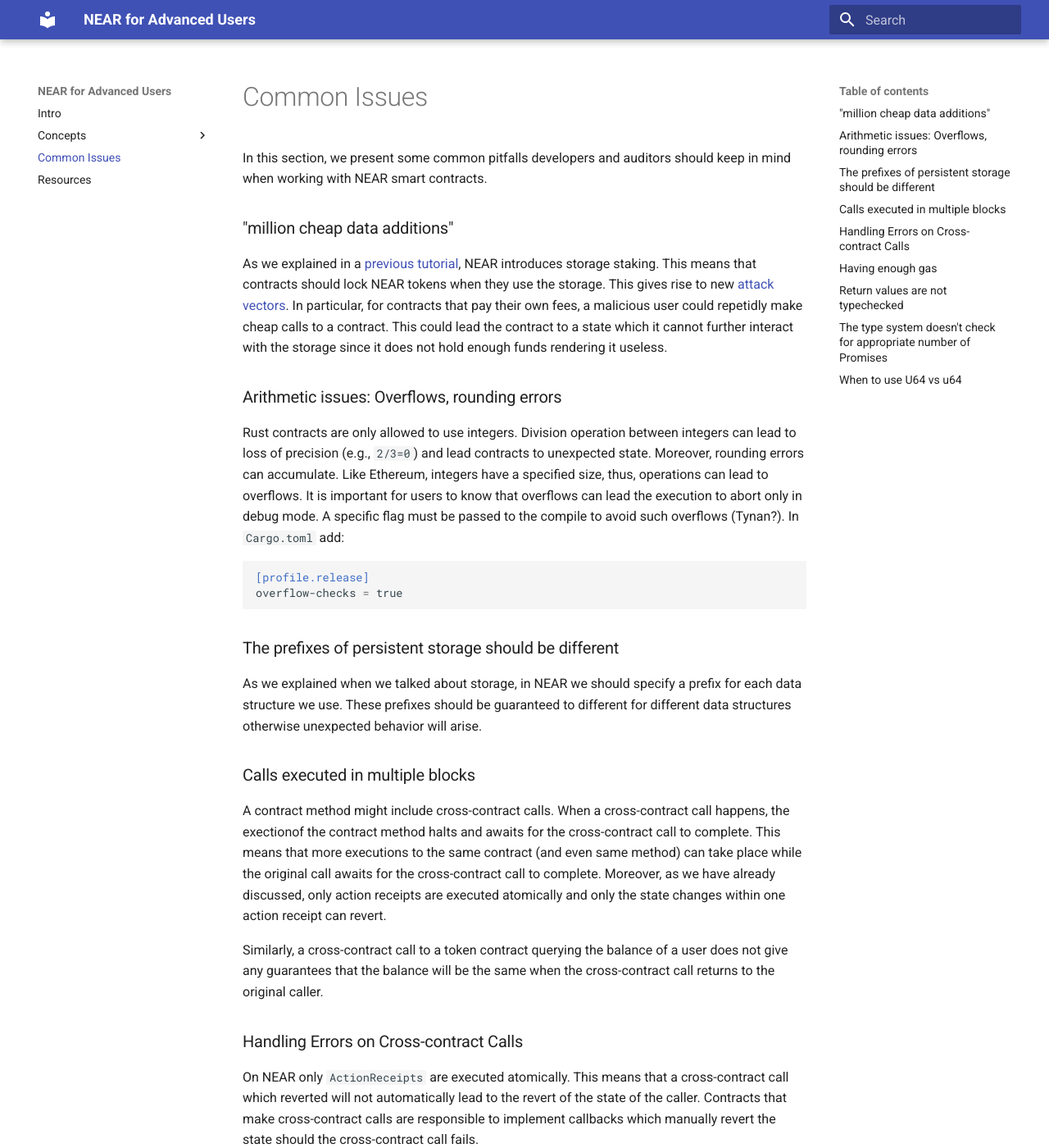
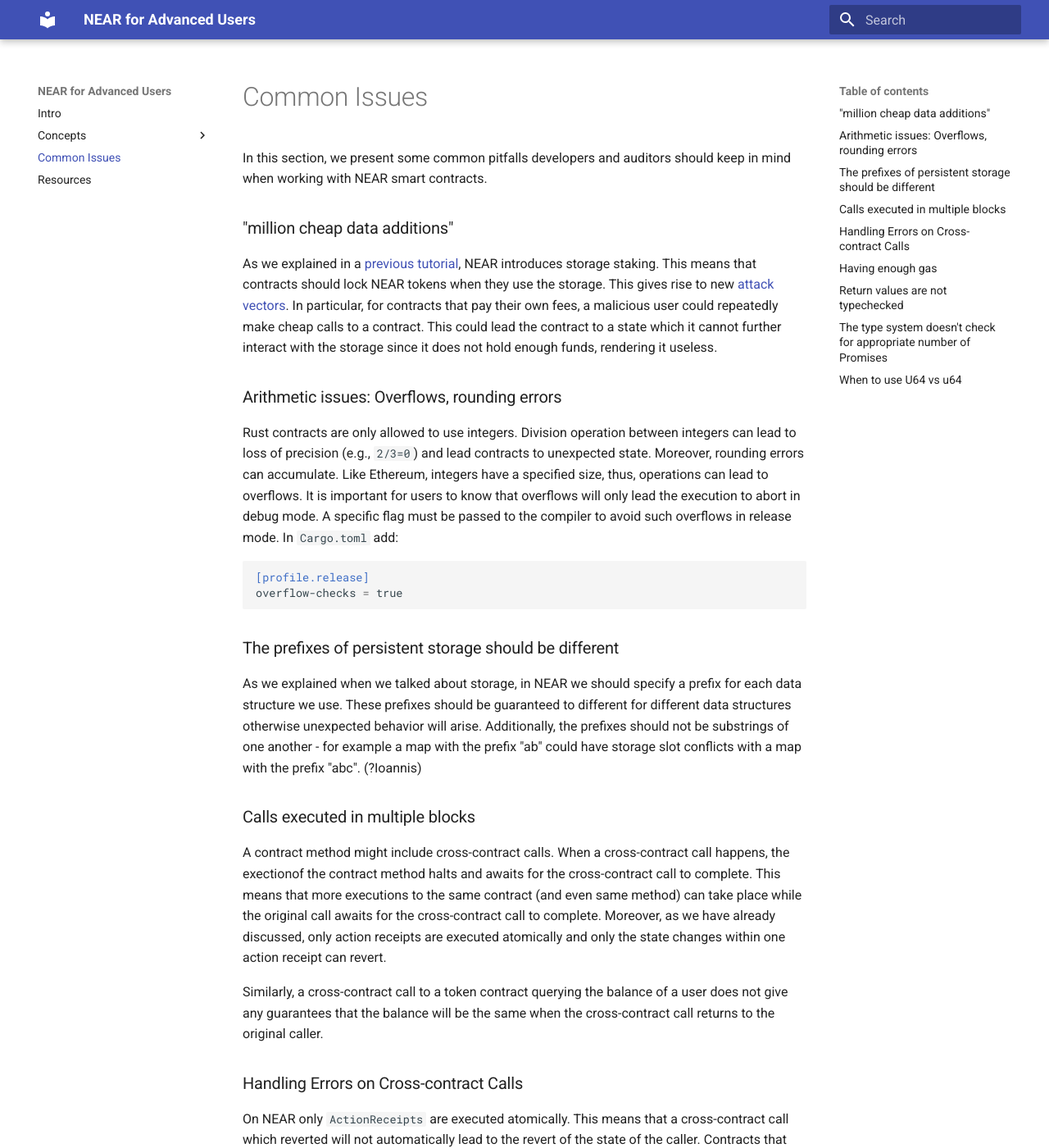
Before and after one commit to ChainSecurity/near-for-auditors, an MkDocs documentation site: the page built from docs/issues.md, in a window 1280 px wide and 1400 px high. Shown: the whole window at 82% size. Built offline with MkDocs 1.6.1 and Material for MkDocs 9.7.7, drawn with Linux system fonts in a browser that asks for light colours; some of the changed text lies outside the part shown.

Commit message:
Update issues.md

````diff
--- a/docs/issues.md
+++ b/docs/issues.md
@@ -2,12 +2,11 @@
 
 ### "million cheap data additions"
 
-
-As we explained in a [previous tutorial](``storage.md``), NEAR introduces storage staking. This means that contracts should lock NEAR tokens when they use the storage. This gives rise to new [attack vectors](https://docs.near.org/docs/concepts/storage-staking). In particular, for contracts that pay their own fees, a malicious user could repetidly make cheap calls to a contract. This could lead the contract to a state which it cannot further interact with the storage since it does not hold enough funds rendering it useless.
+As we explained in a [previous tutorial](``storage.md``), NEAR introduces storage staking. This means that contracts should lock NEAR tokens when they use the storage. This gives rise to new [attack vectors](https://docs.near.org/docs/concepts/storage-staking). In particular, for contracts that pay their own fees, a malicious user could repeatedly make cheap calls to a contract. This could lead the contract to a state which it cannot further interact with the storage since it does not hold enough funds, rendering it useless.
 
 ### Arithmetic issues: Overflows, rounding errors
 
-Rust contracts are only allowed to use integers. Division operation between integers can lead to loss of precision (e.g., ``2/3=0``) and lead contracts to unexpected state. Moreover, rounding errors can accumulate. Like Ethereum, integers have a specified size, thus, operations can lead to overflows. It is important for users to know that overflows can lead the execution to abort only in debug mode. A specific flag must be passed to the compile to avoid such overflows (Tynan?). In ``Cargo.toml`` add:
+Rust contracts are only allowed to use integers. Division operation between integers can lead to loss of precision (e.g., ``2/3=0``) and lead contracts to unexpected state. Moreover, rounding errors can accumulate. Like Ethereum, integers have a specified size, thus, operations can lead to overflows. It is important for users to know that overflows will only lead the execution to abort in debug mode. A specific flag must be passed to the compiler to avoid such overflows in release mode. In ``Cargo.toml`` add:
 
 ```toml
 [profile.release]
@@ -16,7 +15,7 @@
 
 ### The prefixes of persistent storage should be different
 
-As we explained when we talked about storage, in NEAR we should specify a prefix for each data structure we use. These prefixes should be guaranteed to different for different data structures otherwise unexpected behavior will arise.
+As we explained when we talked about storage, in NEAR we should specify a prefix for each data structure we use. These prefixes should be guaranteed to different for different data structures otherwise unexpected behavior will arise. Additionally, the prefixes should not be substrings of one another - for example a map with the prefix "ab" could have storage slot conflicts with a map with the prefix "abc". (?Ioannis)
 
 ### Calls executed in multiple blocks
 
````
Also changed, not shown: other parts of docs/issues.md (+1 -1 lines).
